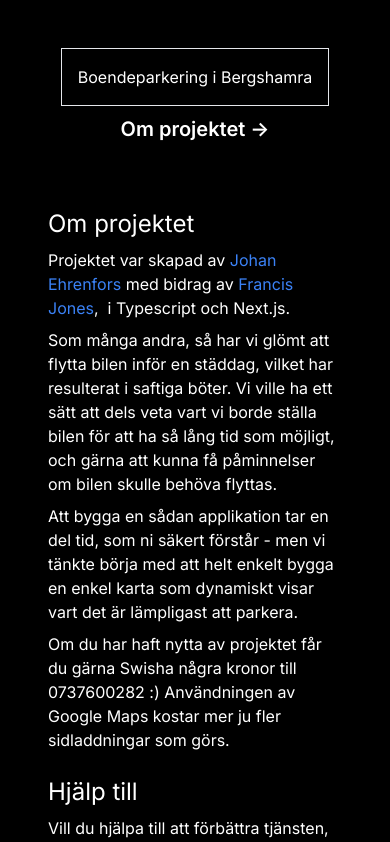
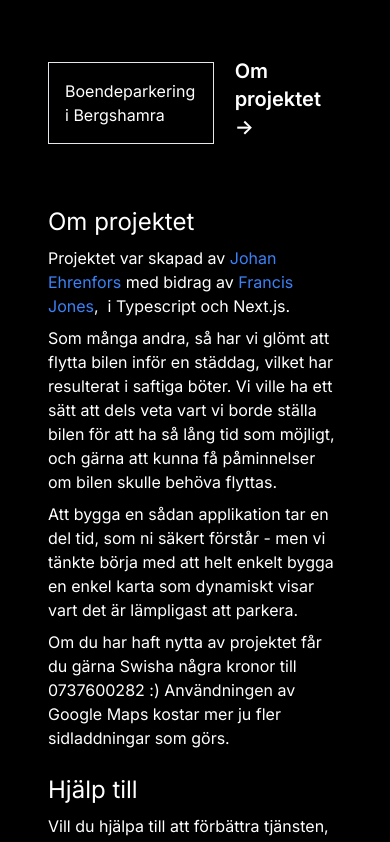
Before and after one commit to johanehr/parking-reminder-frontend, a Next.js app: page /about in a window 390 px wide. Shown: the top 842 px of the page. Built offline with nearby package versions, Linux system fonts and the light colour scheme.

Commit message:
tweaks in layout

```diff
--- a/src/app/elements/header.tsx
+++ b/src/app/elements/header.tsx
@@ -1,7 +1,7 @@
 export default function Header() {
 
   return (
-    <div className="my-header m-auto max-w-5xl flex flex-col sm:flex-row items-center justify-around">
+    <div className="my-header m-auto max-w-5xl flex items-center justify-around mb-12">
       <a
         className="border-b lg:static border p-4"
         href="./"
```
